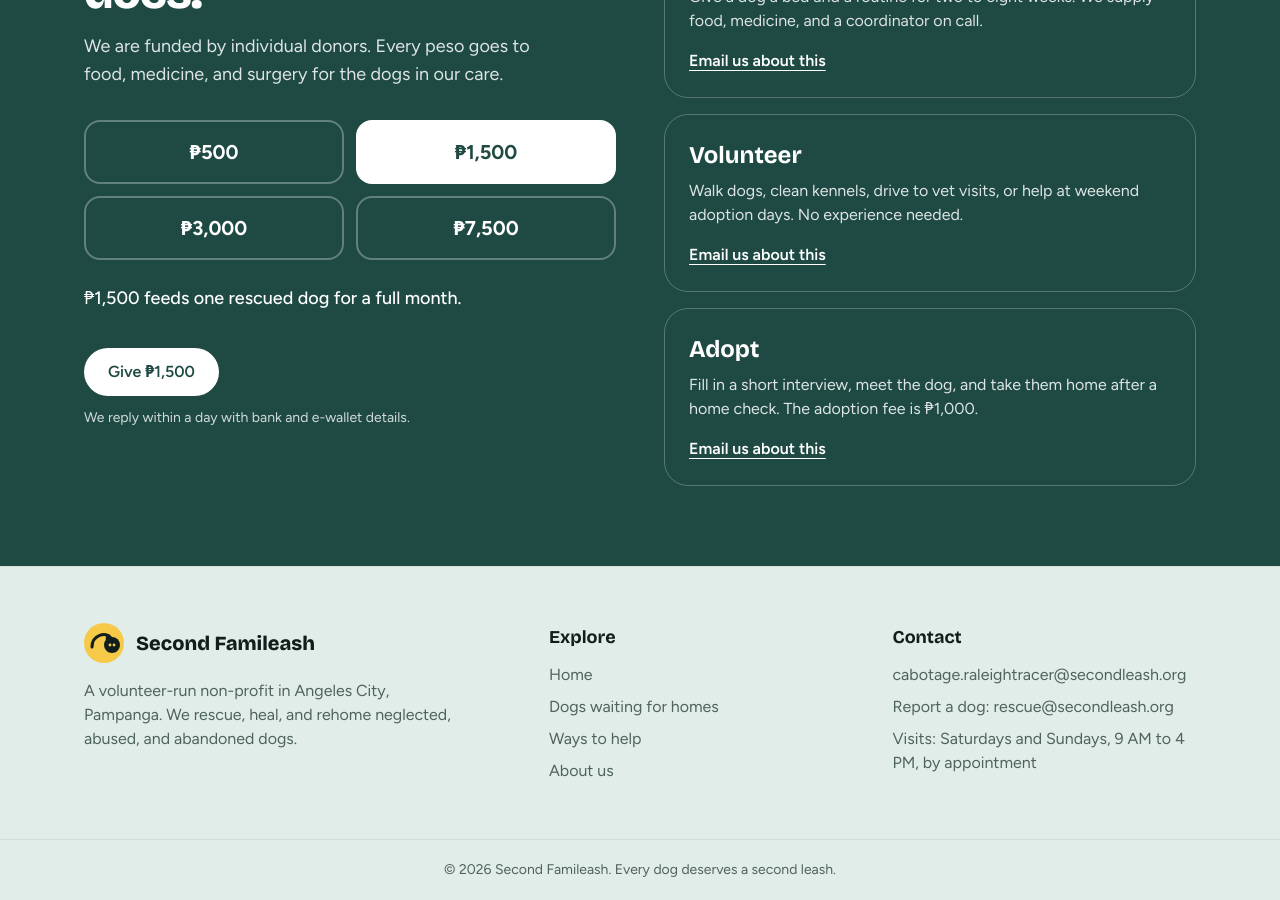
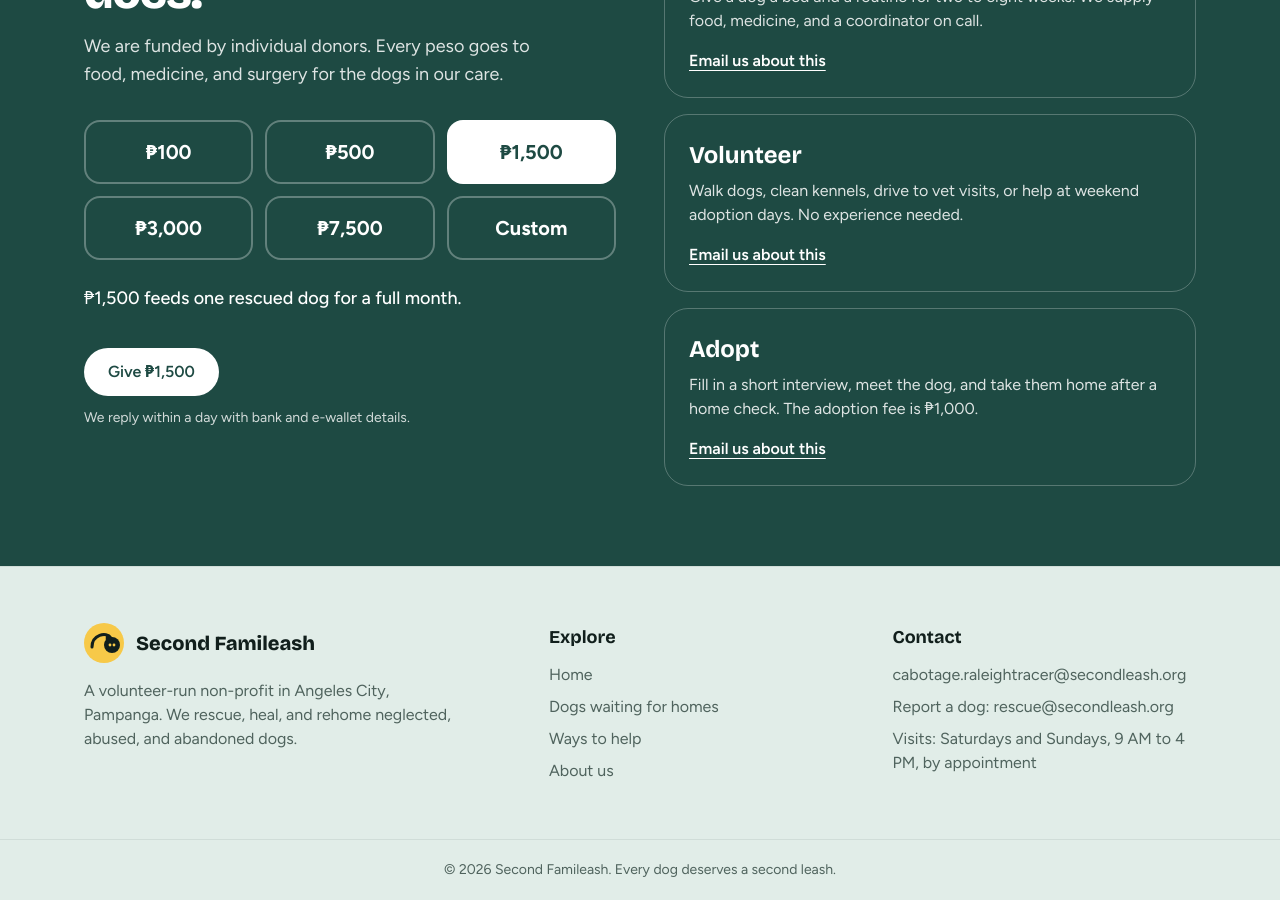
Before and after one commit to raleightracer/Second-Famileash, a React (Vite) app: page / in a window 1280 px wide. Shown: the part 3080-3980 px from the top of the page. Built offline with nearby package versions, Linux system fonts and the light colour scheme.

Commit message:
Add ₱100 and custom amount options to donation section

```diff
--- a/src/data/content.ts
+++ b/src/data/content.ts
@@ -96,6 +96,7 @@ export const dogs: Dog[] = [
 ];
 
 export const gifts = [
+  { php: 100, text: "Feeds one rescued dog for two days." },
   { php: 500, text: "Vaccinates and deworms one rescued puppy." },
   { php: 1500, text: "Feeds one rescued dog for a full month." },
   { php: 3000, text: "Pays for spay or neuter surgery and aftercare." },
--- a/src/pages/Home.tsx
+++ b/src/pages/Home.tsx
@@ -14,8 +14,23 @@ const arches = [
 const peso = (n: number) => `₱${n.toLocaleString("en-PH")}`;
 
 export default function Home() {
-  const [selected, setSelected] = useState(1);
-  const gift = gifts[selected];
+  const [selected, setSelected] = useState<number | "custom">(2);
+  const [custom, setCustom] = useState("");
+
+  // Preset gift, or null when the donor is typing their own amount
+  const gift = selected === "custom" ? null : gifts[selected];
+  const customAmount = Math.floor(Number(custom));
+  const amount = gift ? gift.php : customAmount > 0 ? customAmount : 0;
+  const description = gift
+    ? `${peso(gift.php)} ${gift.text.charAt(0).toLowerCase() + gift.text.slice(1)}`
+    : amount > 0
+      ? `${peso(amount)} goes to food, medicine, and surgery for the dogs in our care.`
+      : "Type any amount. Every peso goes to food, medicine, and surgery for the dogs in our care.";
+
+  const choiceClass = (active: boolean) =>
+    `rounded-2xl border-2 px-4 py-4 text-xl font-bold transition focus-visible:outline-none focus-visible:ring-4 focus-visible:ring-accent/70 ${
+      active ? "border-transparent bg-on-brand text-brand" : "border-on-brand/30 hover:border-on-brand/70"
+    }`;
 
   return (
     <>
@@ -135,32 +150,60 @@ export default function Home() {
               We are funded by individual donors. Every peso goes to food, medicine, and surgery for the dogs in our care.
             </p>
 
-            <div className="mt-8 grid grid-cols-2 gap-3" role="group" aria-label="Donation amount">
+            <div className="mt-8 grid grid-cols-2 gap-3 sm:grid-cols-3" role="group" aria-label="Donation amount">
               {gifts.map((g, i) => (
                 <button
                   key={g.php}
                   type="button"
                   aria-pressed={i === selected}
                   onClick={() => setSelected(i)}
-                  className={`rounded-2xl border-2 px-4 py-4 text-xl font-bold transition focus-visible:outline-none focus-visible:ring-4 focus-visible:ring-accent/70 ${
-                    i === selected
-                      ? "border-transparent bg-on-brand text-brand"
-                      : "border-on-brand/30 hover:border-on-brand/70"
-                  }`}
+                  className={choiceClass(i === selected)}
                 >
                   {peso(g.php)}
                 </button>
               ))}
+              <button
+                type="button"
+                aria-pressed={selected === "custom"}
+                onClick={() => setSelected("custom")}
+                className={choiceClass(selected === "custom")}
+              >
+                Custom
+              </button>
             </div>
 
+            {selected === "custom" && (
+              <div className="mt-4">
+                <label htmlFor="custom-amount" className="text-sm font-semibold opacity-85">
+                  Your amount
+                </label>
+                <div className="mt-2 flex items-center rounded-2xl border-2 border-on-brand/30 px-4 focus-within:border-on-brand/70 focus-within:ring-4 focus-within:ring-accent/70">
+                  <span className="text-xl font-bold" aria-hidden="true">₱</span>
+                  <input
+                    id="custom-amount"
+                    type="number"
+                    inputMode="numeric"
+                    min={1}
+                    step={1}
+                    placeholder="0"
+                    autoFocus
+                    value={custom}
+                    onChange={(e) => setCustom(e.target.value)}
+                    className="w-full bg-transparent py-4 pl-2 text-xl font-bold placeholder:text-on-brand/50 focus:outline-none"
+                  />
+                </div>
+              </div>
+            )}
+
             <p className="mt-6 min-h-[3.5rem] text-lg font-medium" aria-live="polite">
-              {peso(gift.php)} {gift.text.charAt(0).toLowerCase() + gift.text.slice(1)}
+              {description}
             </p>
             <a
-              className="btn mt-2 bg-on-brand text-brand hover:opacity-90"
-              href={`mailto:${ORG.giveEmail}?subject=${encodeURIComponent(`Donation of ${peso(gift.php)}`)}`}
+              className={`btn mt-2 bg-on-brand text-brand ${amount > 0 ? "hover:opacity-90" : "pointer-events-none opacity-50"}`}
+              href={amount > 0 ? `mailto:${ORG.giveEmail}?subject=${encodeURIComponent(`Donation of ${peso(amount)}`)}` : undefined}
+              aria-disabled={amount === 0}
             >
-              Give {peso(gift.php)}
+              {amount > 0 ? `Give ${peso(amount)}` : "Enter an amount"}
             </a>
             <p className="mt-3 text-sm opacity-80">We reply within a day with bank and e-wallet details.</p>
           </div>
```
